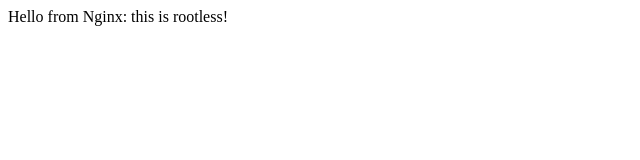
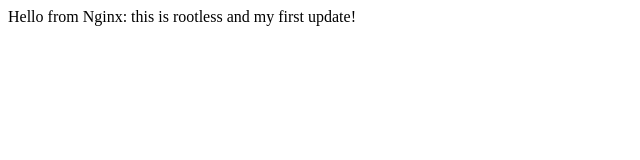
Before and after one commit to olsonjac/Nginx-Docker, a plain HTML site: page index.html in a window 1280 px wide. Shown: the whole page, without its empty margins (0-640 px from the left). Drawn offline with Linux system fonts and the light colour scheme.

Commit message:
first try

```diff
--- a/index.html
+++ b/index.html
@@ -1 +1 @@
-<h>Hello from Nginx: this is rootless!</h>
+<h>Hello from Nginx: this is rootless and my first update!</h>
```
